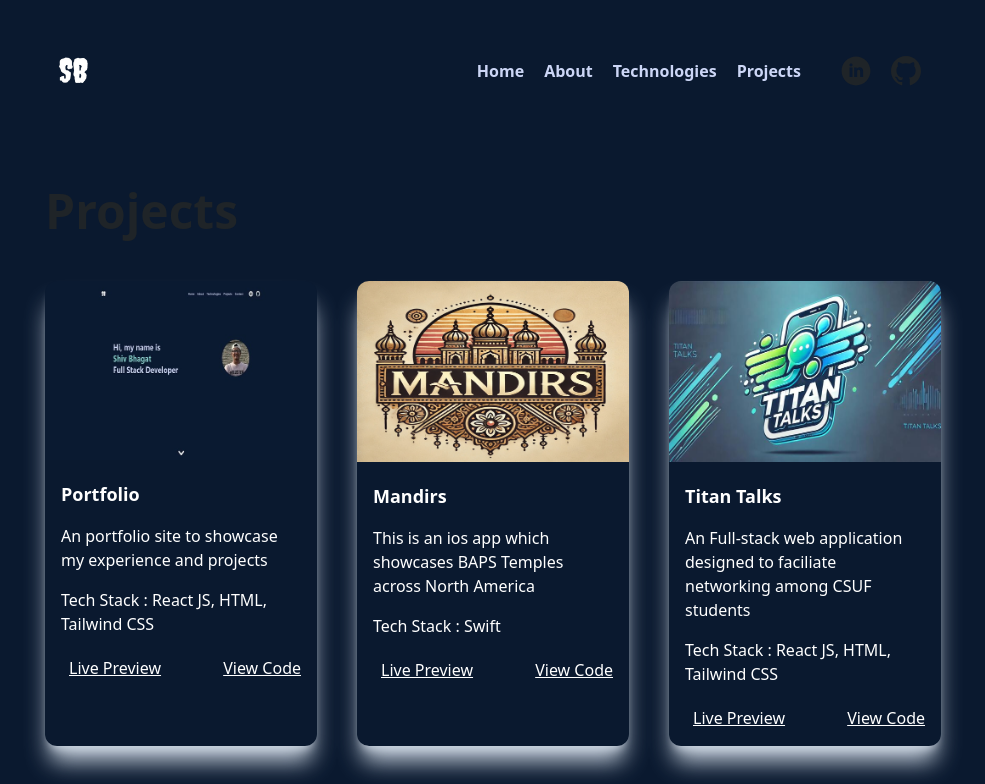
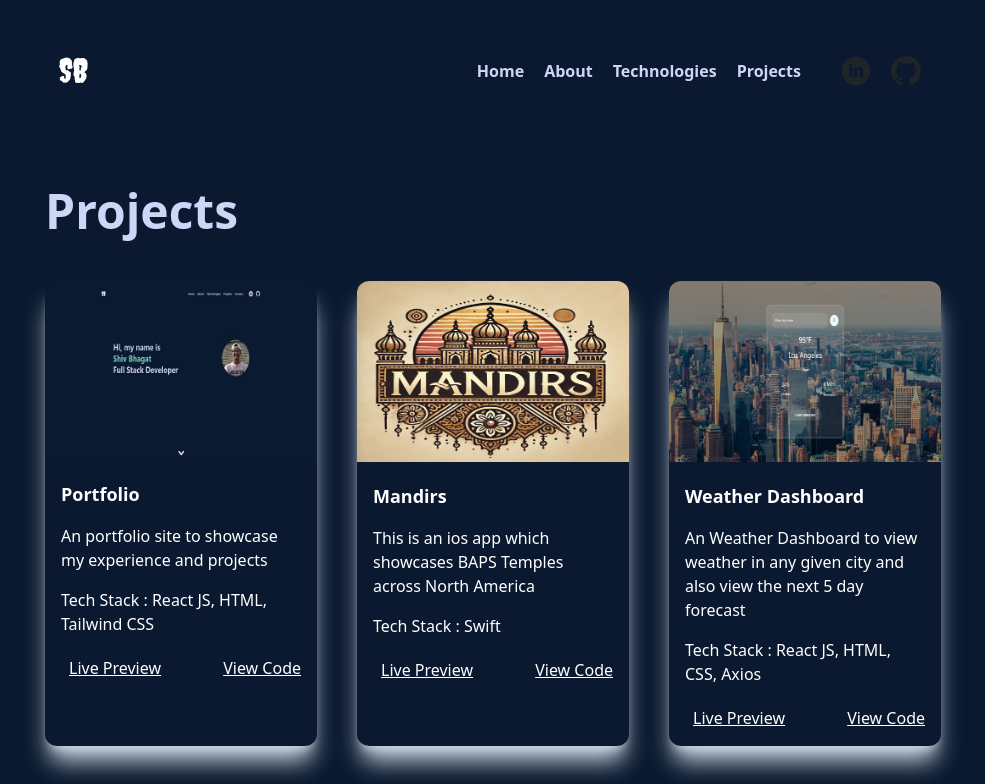
Before and after one commit to sbhagat101/portfolio, a React (Create React App) app: page /projects in a window 1280 px wide. Shown: the top 784 px of the page, without its empty margins (147-1132 px from the left). Built offline with nearby package versions, Linux system fonts and the light colour scheme.

Commit message:
Added Updated Resume and a New Project

```diff
--- a/src/Pages/projects.js
+++ b/src/Pages/projects.js
@@ -3,6 +3,8 @@ import Project from "../Components/Project";
 import mandirs from "../assets/project/mandirs.jpg"
 import portfolio from "../assets/project/portfolio.jpg"
 import titanTalks from "../assets/project/TitanTalks.jpg"
+import weather from "../assets/project/weather.jpg"
+
 function Projects() {
     const projectDetails = [
         {
@@ -18,9 +20,17 @@ function Projects() {
             image: mandirs,
             description: `This is an ios app which showcases BAPS Temples across North America`,
             techstack: "Swift",
-            previewLink: "https://google.com",
-            githubLink: "https://github.com",
-          },
+            previewLink: "https://github.com/sbhagat101/Mandirs?tab=readme-ov-file#simulation",
+            githubLink: "https://github.com/sbhagat101/Mandirs",
+        },
+        {
+          title: "Weather Dashboard",
+          image: weather,
+          description: `An Weather Dashboard to view weather in any given city and also view the next 5 day forecast`,
+          techstack: "React JS, HTML, CSS, Axios",
+          previewLink: "https://sbhagat101.github.io/WeatherDashboard/",
+          githubLink: "https://github.com/sbhagat101/WeatherDashboard",
+        },
         {
           title: "Titan Talks",
           image: titanTalks,
@@ -34,7 +44,7 @@ function Projects() {
   return (
     <main className="container mx-auto max-width pt-10 mb-20">
       <section>
-        <h1 className="text-2xl text-dark-heading dark:text-light-heading md:text-4xl xl:text-5xl xl:leading-tight font-bold">
+        <h1 className="text-2xl bg-clip-text bg-gradient2 text-transparent md:text-4xl xl:text-5xl xl:leading-tight font-bold">
           Projects
         </h1>
         <div className="grid grid-cols-1 md:grid-cols-2 lg:grid-cols-3 gap-x-10">
```
Also changed, not shown: src/assets/project/weather.jpg (added), 1 other file (tests, documents, lock files or other folders).
